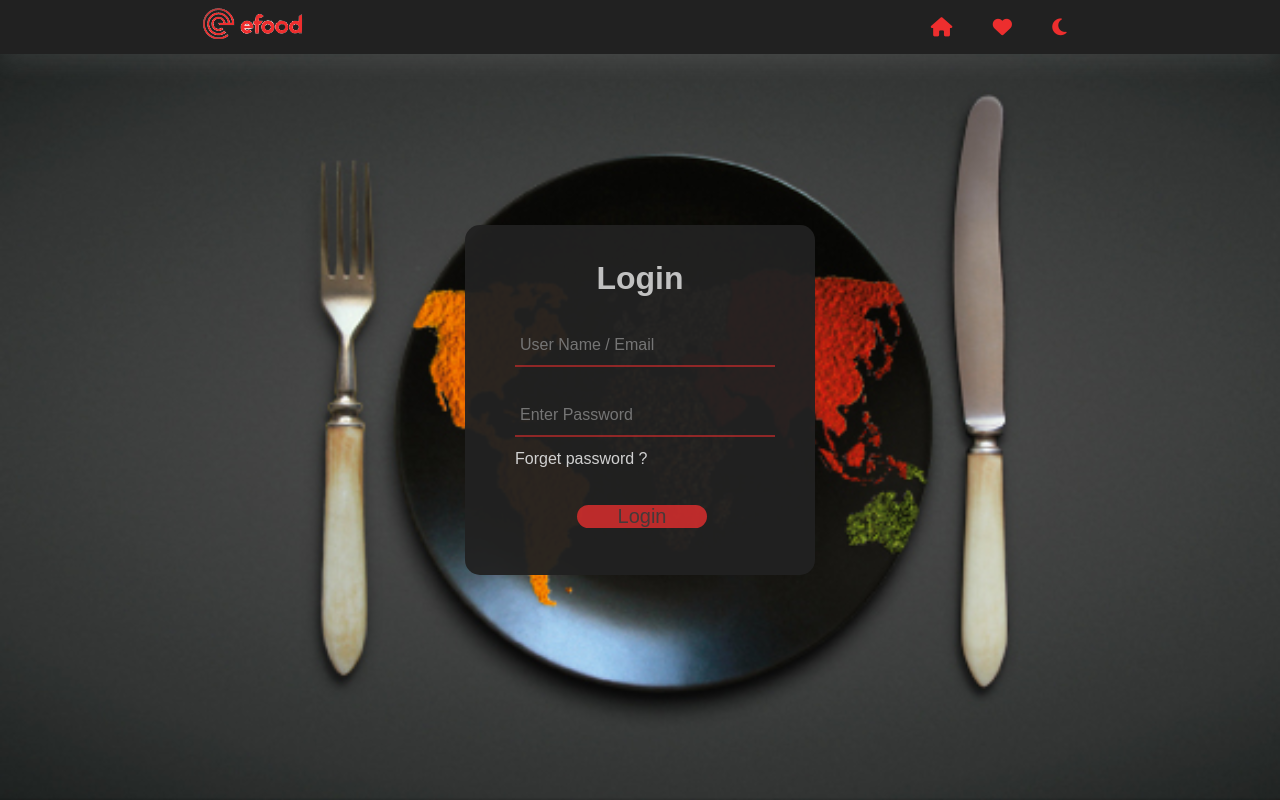
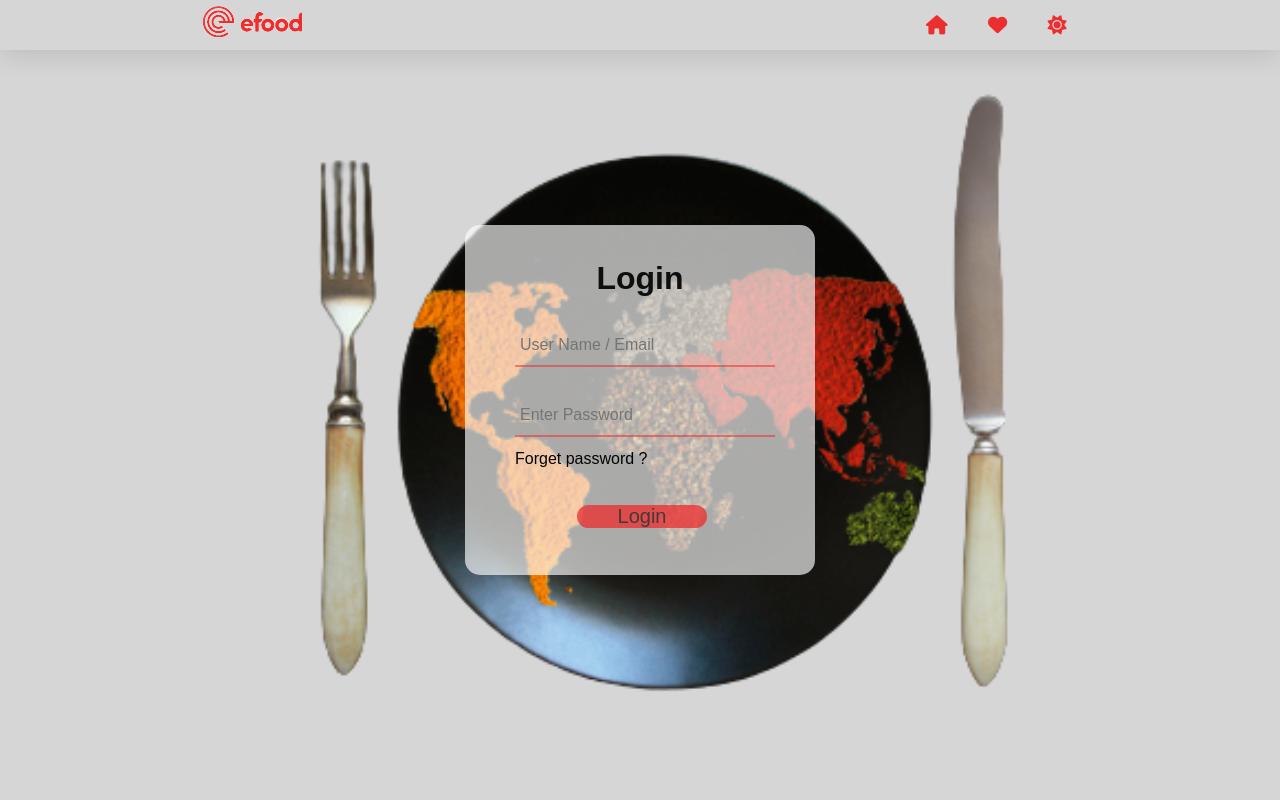
Before and after one commit to rodinayahia/rodinayahia.github.io, a plain HTML site: page login/Login Page.html in a window 1280 px wide. Drawn offline with nearby package versions, Linux system fonts and the light colour scheme.

Commit message:
Add files via upload

```diff
--- a/feedback/style.css
+++ b/feedback/style.css
@@ -5,12 +5,12 @@
 	font-family: 'Quicksand', sans-serif;
 }
 
-header {
+header{
     display: flex;
     justify-content: space-between;
     padding: 10px 200px;
-    box-shadow: 0 0.5em 1.5em rgb(250 250 250 / 10%);
-    background-color: #212121;
+box-shadow:0 .5em 1.5em rgba(0,0,0,.1) ;
+
 }
 .icons{
     display: flex;
@@ -61,20 +61,20 @@ body{
 	height: 100%;
 	left: 0;
 	top: 0;
-	background: url("imag/bg.jpeg") no-repeat center;
+	background: url("imag/sora3.jpg") no-repeat center;
 	background-size: cover;
 	filter: blur(5px);
 	z-index: -1;
 }
-.contact-box {
+.contact-box{
 	max-width: 500px;
 	display: -moz-popup;
 	grid-template-columns: repeat(2, 1fr);
 	justify-content: center;
 	align-items: center;
 	text-align: center;
-    background-color: #0c0c0c;
-    box-shadow: 0px 0px 19px 5px rgb(0 0 0 / 19%);
+	background-color: #fff;
+	box-shadow: 0px 0px 19px 5px rgba(0,0,0,0.19)
 }
 
 .right{
@@ -85,7 +85,6 @@ h2{
 	position: relative;
 	padding: 0 0 10px;
 	margin-bottom: 10px;
-	color: #ffffffd1;
 }
 
 h2:after {
@@ -100,16 +99,17 @@ h2:after {
     background-color: #ed2e2e;
 }
 
-.field {
+.field{
 	width: 100%;
 	border: 2px solid rgba(0, 0, 0, 0);
 	outline: none;
-    background-color: rgb(230 230 230 / 20%);
+	background-color: rgba(230, 230, 230, 0.6);
 	padding: 0.5rem 1rem;
 	font-size: 1.1rem;
 	margin-bottom: 22px;
 	transition: .3s;
 }
+
 .field:hover{
 	background-color: rgba(0, 0, 0, 0.1);
 }
--- a/login/Login Page.html
+++ b/login/Login Page.html
@@ -3,7 +3,7 @@
     <head>
      <meta charset="utf-8">
      <title>Login</title>
-        <link rel="stylesheet" href="https://stackpath.bootstrapcdn.com/font-awesome/4.7.0/css/font-awesome.min.css"/>
+        <link rel="stylesheet" href="http://stackpath.bootstrapcdn.com/font-awesome/4.7.0/css/font-awesome.min.css"/>
         <link rel="stylesheet" href="css/normalize.css">
         <link rel="stylesheet" href="style.css">
         <link rel="stylesheet" href="https://cdnjs.cloudflare.com/ajax/libs/font-awesome/6.1.1/css/all.min.css">
@@ -11,12 +11,12 @@
     <body>
         <header>
         <div class="logo">
-            <img src="../images/sortlogo1.png" alt="">
+            <img src="../images/sortlogo.png" alt="">
         </div>
         <div class="icons">
             <a href="../index.html" class="active"><i  class="fa-solid fa-house"></i></a>
             <a href="../feedback/index.html"><i class="fa-solid fa-heart"></i></a>
-            <a href="../../login/Login Page.html" id="sun"><i  class="fa-solid fa-moon"></i></a>
+            <a href="../darkmood/login/Login Page.html" id="sun"><i  class="fa-solid fa-sun"></i></a>
         </div>
     </header>
         <form>
--- a/login/style.css
+++ b/login/style.css
@@ -3,12 +3,12 @@
     font-family: sans-serif;
     text-decoration: none;
 }
-header {
+header{
     display: flex;
     justify-content: space-between;
-    padding: 4px 200px;
-    box-shadow: 0 0.5em 1.5em rgb(250 250 250 / 10%);
-    background-color: #212121;
+    padding: 2px 200px;
+box-shadow:0 .5em 1.5em rgba(0,0,0,.1) ;
+
 }
 .icons{
     display: flex;
@@ -40,7 +40,7 @@ body {
     padding: 0;
     margin: 0;
     font-family: sans-serif;
-    background: url(darkmood/BG.jpg);
+    background: url(BGllight.png);
     background-size: cover
 }
 form {
@@ -52,16 +52,16 @@ form {
     transform: translate(-50%,-50%);
     width: 350px;
     height: 350px;
-    background: rgb(33 33 33 / 95%);
+    background: rgb(255 255 255 / 65%);
     border-radius: 15px;
     box-sizing: border-box;
 }
 h1 {
-    color: rgba(255, 255, 255, 0.726);
+    color: rgb(14 14 14);
     text-align: center;
     margin-top: 10%;
 }
-input[type="text"], [type="password"] {
+input[type="text"],[type="password"]{
     position: absolute;
     border: none;
     outline: none;
@@ -70,8 +70,7 @@ input[type="text"], [type="password"] {
     border-bottom: 2px solid #ed2e2e8a;
     background: none;
     padding: 5px;
-    color: #ffffffd1;
-}
+    color: #000;}
 
 input[type="text"]{
     top: 100px;
@@ -102,7 +101,7 @@ p {
     position: absolute;
     top: 225px;
     left: 50px;
-    color: #d1d1d1;
+    color: #040404;
     cursor: pointer;
     font-weight: 500;
 }
--- a/test/saf7toptionsjunk/style.css
+++ b/test/saf7toptionsjunk/style.css
@@ -8,15 +8,12 @@
 body{
     height: fit-content;
 }
-header {
+header{
     display: flex;
     justify-content: space-between;
     padding: 10px 200px;
-    box-shadow: 0 0.5em 1.5em rgb(250 250 250 / 10%);
-    background-color: #212121;
-}
-body{
-    background-color: black;
+box-shadow:0 .5em 1.5em rgba(0,0,0,.1) ;
+
 }
 .icons{
     display: flex;
@@ -71,7 +68,7 @@ box-shadow: inset 300px 0 50px  rgba( 0, 0, 0, 0, 15) ,0 20px 20px rgba(0, 0, 0,
     position: relative;
     width: 100%;
     height:100% ;
-    background: rgb(0, 0, 0);
+    background: #fff;
     z-index: 2;
     display: flex;
     justify-content: center;
@@ -86,14 +83,15 @@ box-shadow: inset 300px 0 50px  rgba( 0, 0, 0, 0, 15) ,0 20px 20px rgba(0, 0, 0,
    max-width: 100%;
    z-index: 1;
 }
-.card .cover::before {
-    content: '';
+.card .cover::before
+{
+     content:'';
      position: absolute;
      width: 10px;
      height: 160%;
-    background: #000;
+     background: #fff;
      transform: rotate(39deg);
-    box-shadow: 0 0 0 15px rgb(248 244 6);
+     box-shadow: 0 0 0 15px rgb(248, 244, 6);
      transition: 0.5s;
      transition-delay: 0.5s;
 }
```
Also changed, not shown: feedback/index.html (+1 -1 lines), test/saf7toptionsjunk/index.html (+2 -2 lines). Lines whose indentation alone changed are shown as unchanged.
